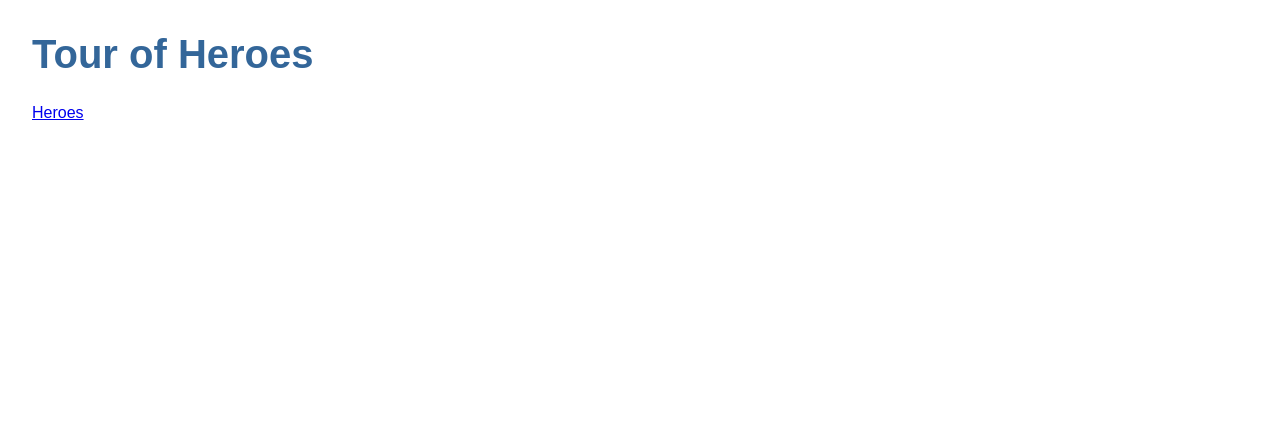
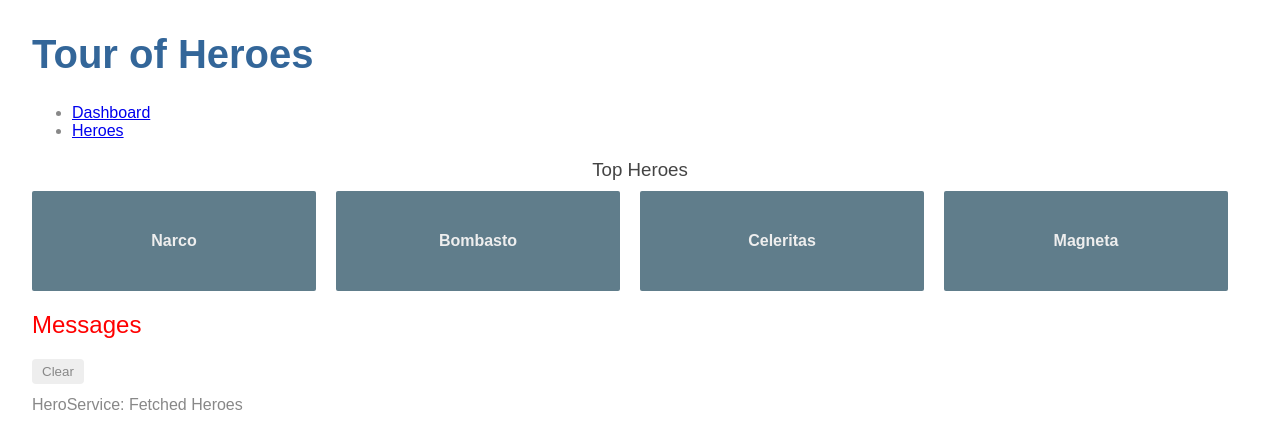
Before and after one commit to tony2tones/angular-tour-of-heroes, an Angular app: page /dashboard in a window 1280 px wide. Before the commit this address led to /. Shown: the top 448 px of the page. Built offline with nearby package versions, Linux system fonts and the light colour scheme.

Commit message:
add dashboard and routing and nav links

```diff
--- a/src/app/app-routing.module.ts
+++ b/src/app/app-routing.module.ts
@@ -2,8 +2,11 @@ import { NgModule } from '@angular/core';
 import { RouterModule, Routes } from '@angular/router';
 
 import { HeroesComponent } from './heroes/heroes.component';
+import { DashboardComponent } from './dashboard/dashboard.component';
 
 const routes: Routes = [
+  { path: '', redirectTo: '/dashboard', pathMatch: 'full'},
+  { path: 'dashboard', component: DashboardComponent},
   { path: 'heroes', component: HeroesComponent}
 ]
 
--- a/src/app/app.component.html
+++ b/src/app/app.component.html
@@ -1,6 +1,9 @@
 <h1>{{ title }}</h1>
 <nav>
-  <a routerLink="/heroes">Heroes</a>
+    <ul>
+        <li><a routerLink="/dashboard">Dashboard</a></li>
+        <li><a routerLink="/heroes">Heroes</a></li>
+    </ul>
 </nav>
 <router-outlet></router-outlet>
 <app-messages></app-messages>
--- a/src/app/dashboard/dashboard.component.ts
+++ b/src/app/dashboard/dashboard.component.ts
@@ -16,8 +16,8 @@ export class DashboardComponent implements OnInit {
   }
 
   getHeroes(): void {
-    this.heroService.getHeroes().subscribe(heroes => (this.heroes = heroes));
+    this.heroService
+      .getHeroes()
+      .subscribe(heroes => this.heroes = heroes.slice(1, 5));
   }
-
-
 }
```
